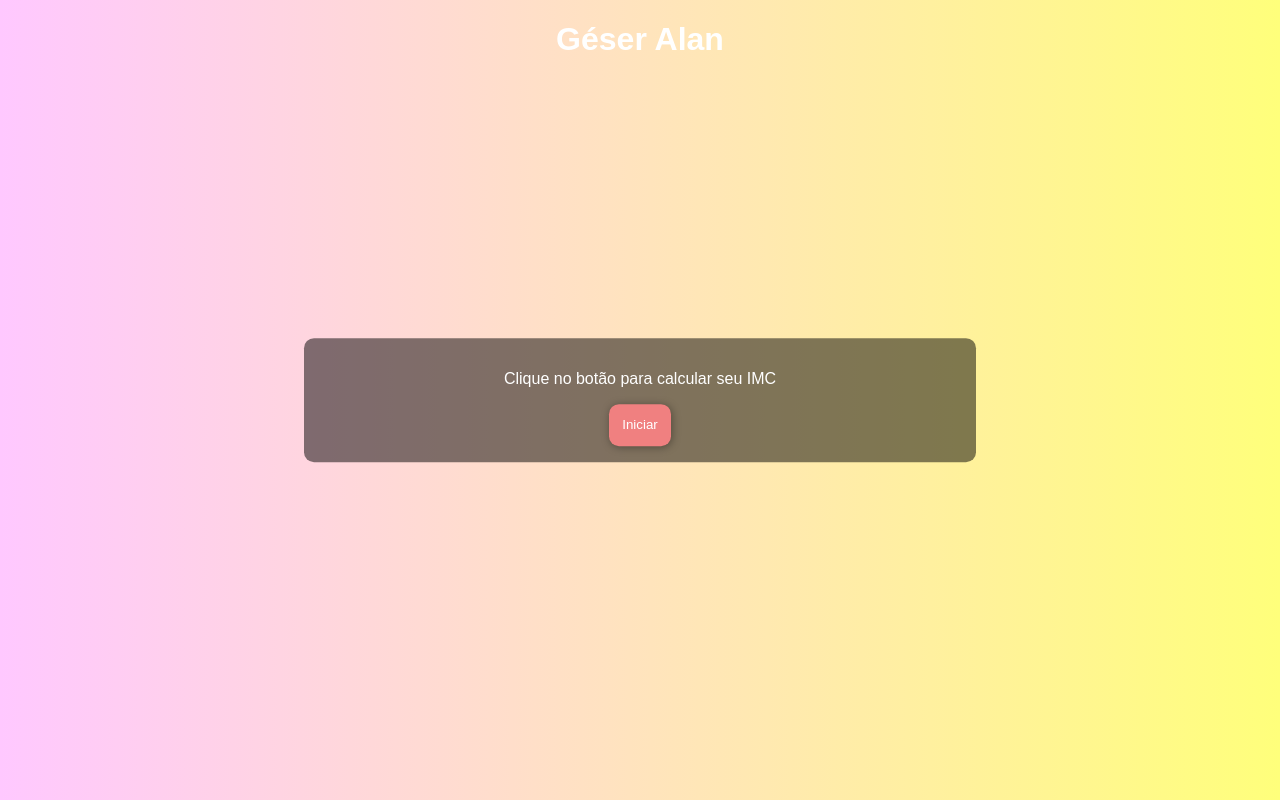
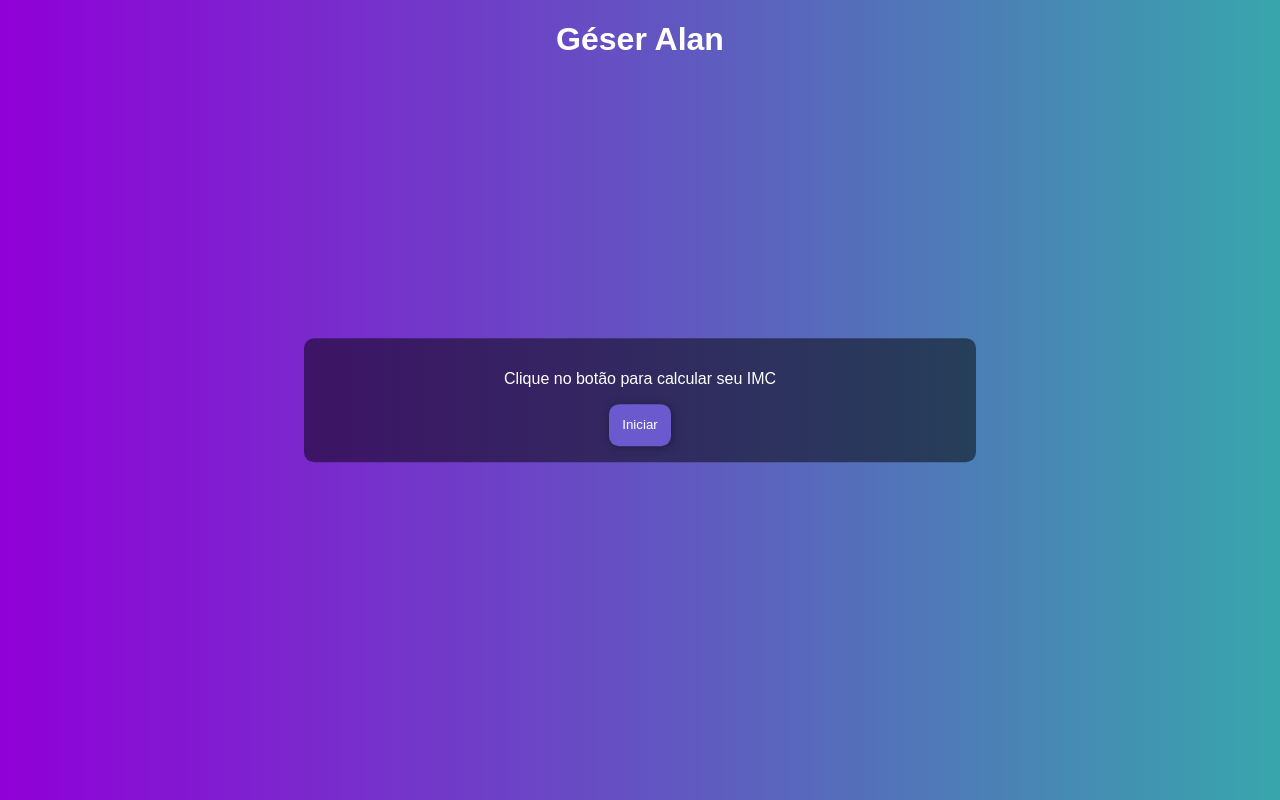
Before and after one commit to geserAllan/Calculadora_IMC_Top, a plain HTML site: page index.html in a window 1280 px wide. Drawn offline with Linux system fonts and the light colour scheme.

Commit message:
Update index.html

```diff
--- a/index.html
+++ b/index.html
@@ -9,7 +9,7 @@
     <style>
         body {
             font-family: Arial, Helvetica, sans-serif;
-            background: linear-gradient(to right, rgb(270,200,400),rgb(300,432,123));
+            background: linear-gradient(to right, rgb(144, 0, 216), rgb(55, 166, 172));
             text-align: center;
             color: white;
         }
@@ -25,7 +25,7 @@
 
         }
         button {
-            background-color: lightcoral;
+            background-color: slateblue;
             color: white;
             border: none;
             padding: 1em;
@@ -34,7 +34,7 @@
             cursor: pointer;
         }
         button:hover {
-            background-color: lightsalmon;
+            background-color: steelblue;
         }
         .final-step,
         .second-step {
```
